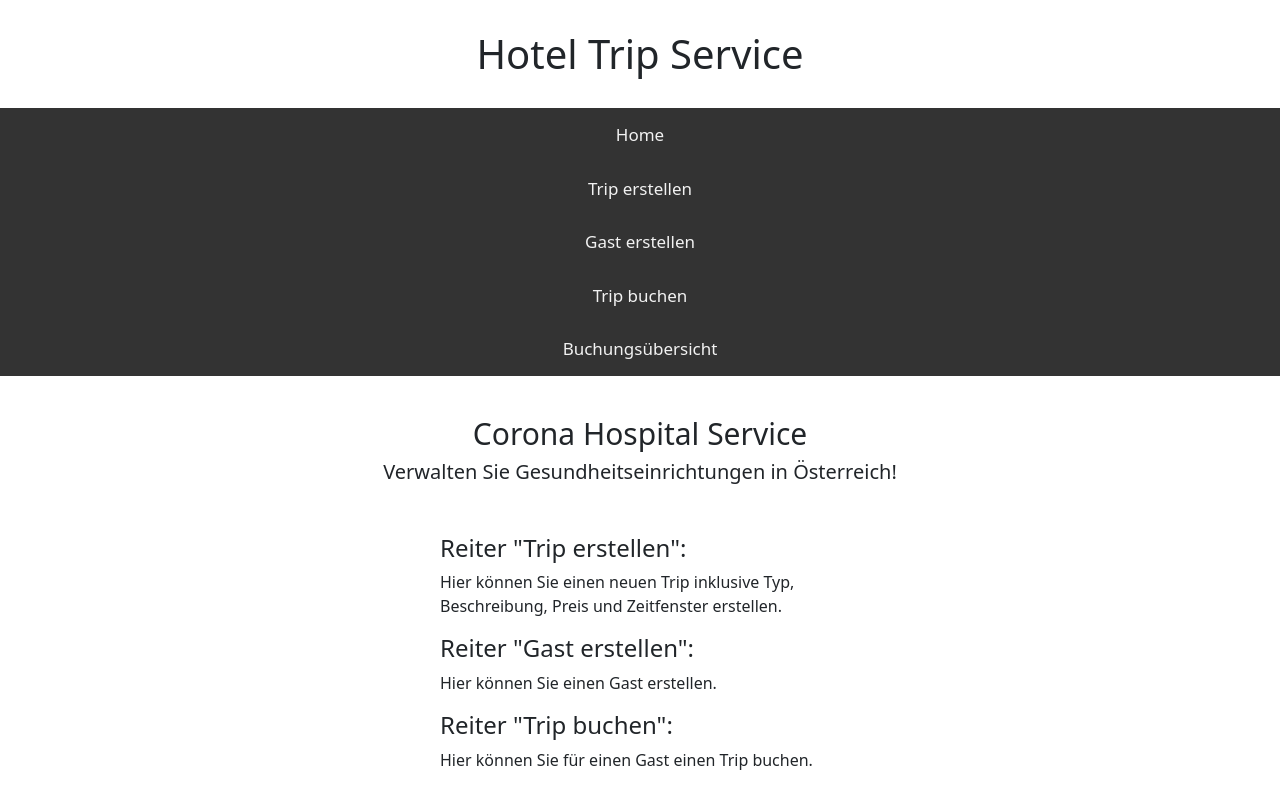
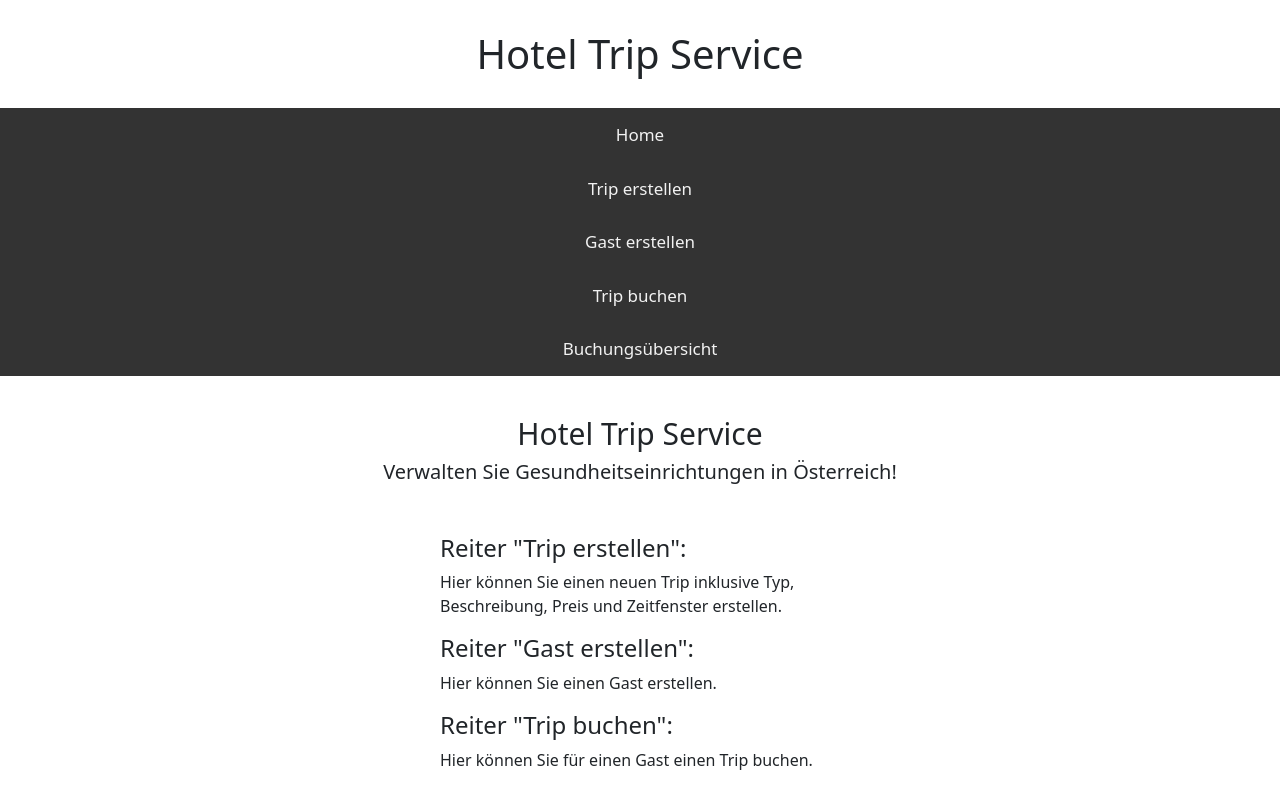
Before and after one commit to RonaldMoritz/hotel_trip_service, a Vue app: page /#/ in a window 1280 px wide. Shown: the top 791 px of the page. Built offline with nearby package versions, Linux system fonts and the light colour scheme.

Commit message:
Tippfehler ausgebessert

```diff
--- a/src/components/index.vue
+++ b/src/components/index.vue
@@ -1,6 +1,6 @@
 <template>
   <div class="page-heading-container">
-    <h2 class="sub-heading page-heading">Corona Hospital Service</h2>
+    <h2 class="sub-heading page-heading">Hotel Trip Service</h2>
     <h3 class="sub-heading page-desc">Verwalten Sie Gesundheitseinrichtungen in Österreich!</h3>
   </div>
 
```
